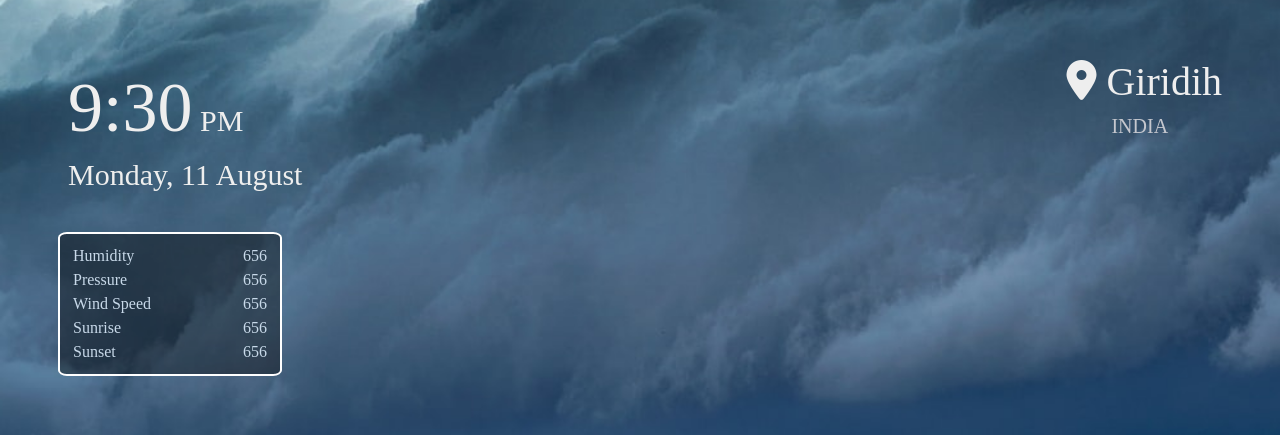
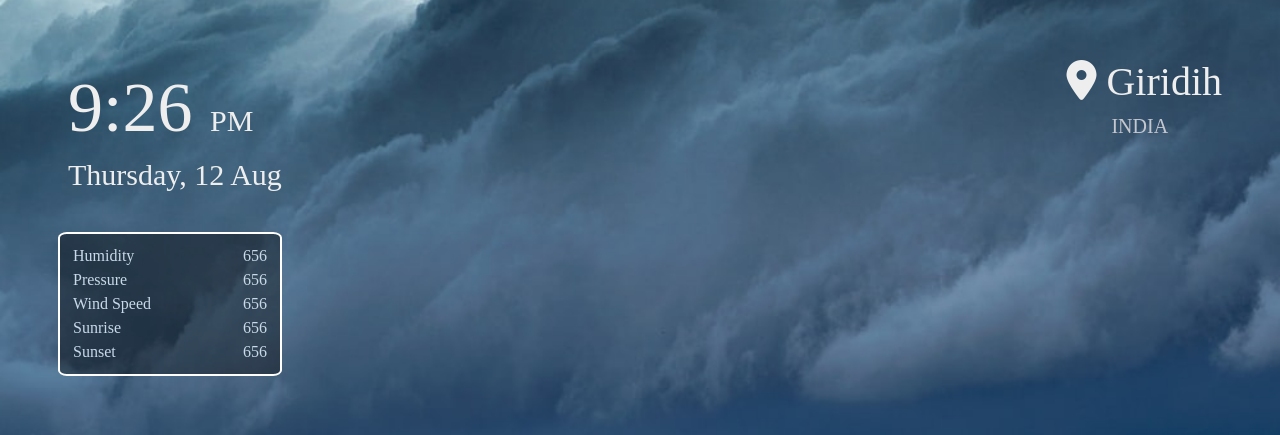
Before and after one commit to AditiKandhway/Weather-App, a plain HTML site: page index.html in a window 1280 px wide. Shown: the top 435 px of the page. Drawn offline with Linux system fonts and the light colour scheme.

Commit message:
Setting up time

```diff
--- a/index.html
+++ b/index.html
@@ -12,10 +12,11 @@
     <div class="container">
         <div class="location">
         <div class="time-date">
-            <div class="time">
-                9:30<span class="am-pm"> PM </span>
+            <div class="time" id="time">
+                9:30
+                <span class="am-pm"> PM </span>
             </div>
-            <div class="day-date">
+            <div class="day-date" id="day-date">
                 Monday, 11 August
             </div>
       </div>
--- a/script.js
+++ b/script.js
@@ -1 +1,30 @@
-console.log("Hello World");
+const timeE=document.getElementById('time');
+const dateE=document.getElementById('day-date');
+const days=['Sunday','Monday','Tuesday','Wednesday','Thursday','Friday','Saturday'];
+const months=['Jan','Feb','Mar','Apr','May','June','July','Aug','Sept','Oct','Nov','Dec'];
+const APIKey="8708ea16a91c0069f011d80a051d7f33";
+setInterval(() => {
+    const time=new Date();
+    const month=time.getMonth();
+    const date=time.getDate();
+    const day=time.getDay();
+    const hour=time.getHours();
+    const Hoursin12=hour>=13? hour%12 :hour
+    const minutes=time.getMinutes();
+    const ampm=hour>=12?'PM':'AM';
+    timeE.innerHTML =(Hoursin12+':'+minutes+' '+`<span class="am-pm">${ampm}</span>`)
+    dateE.innerHTML =(days[day]+', '+date+' '+months[month]);
+},1000);
+// function to call the api based on geo location.
+getWeatherData();
+function getWeatherData()
+{
+    navigator.geolocation.getCurrentPosition((success) => {
+        console.log(success);
+        let {lat,log}=success.coords;
+        const proxy='https://cors-anywhere.herokuapp.com/';
+        fetch(`${proxy}https://api.openweathermap.org/data/2.5/onecall?lat=${lat}&lon=${log}&exclude=hourly,minutely&appid=${APIKey}`).then(res=>res.json()).then(data=>{
+            console.log(data);
+        })
+    })
+}
```
